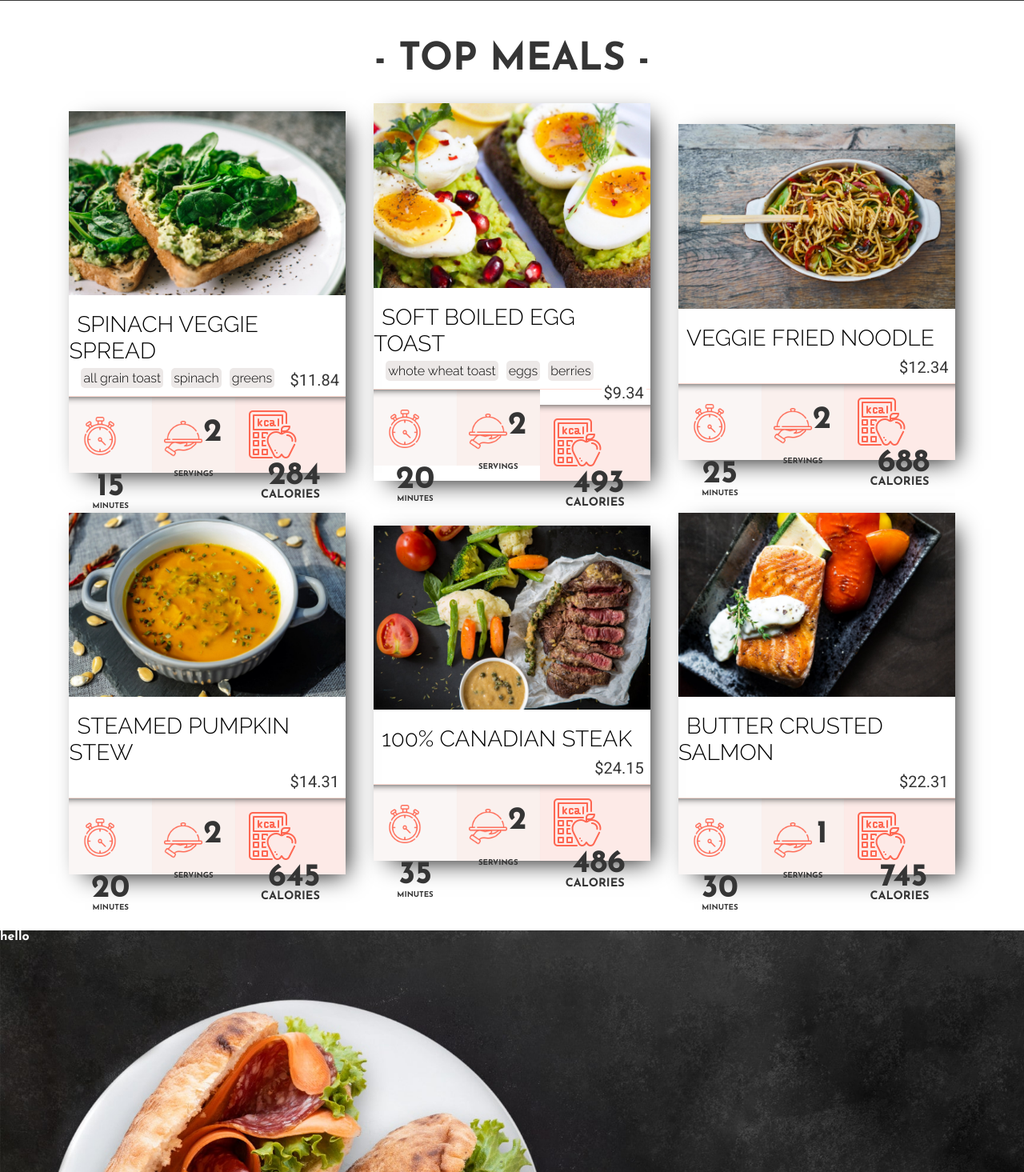
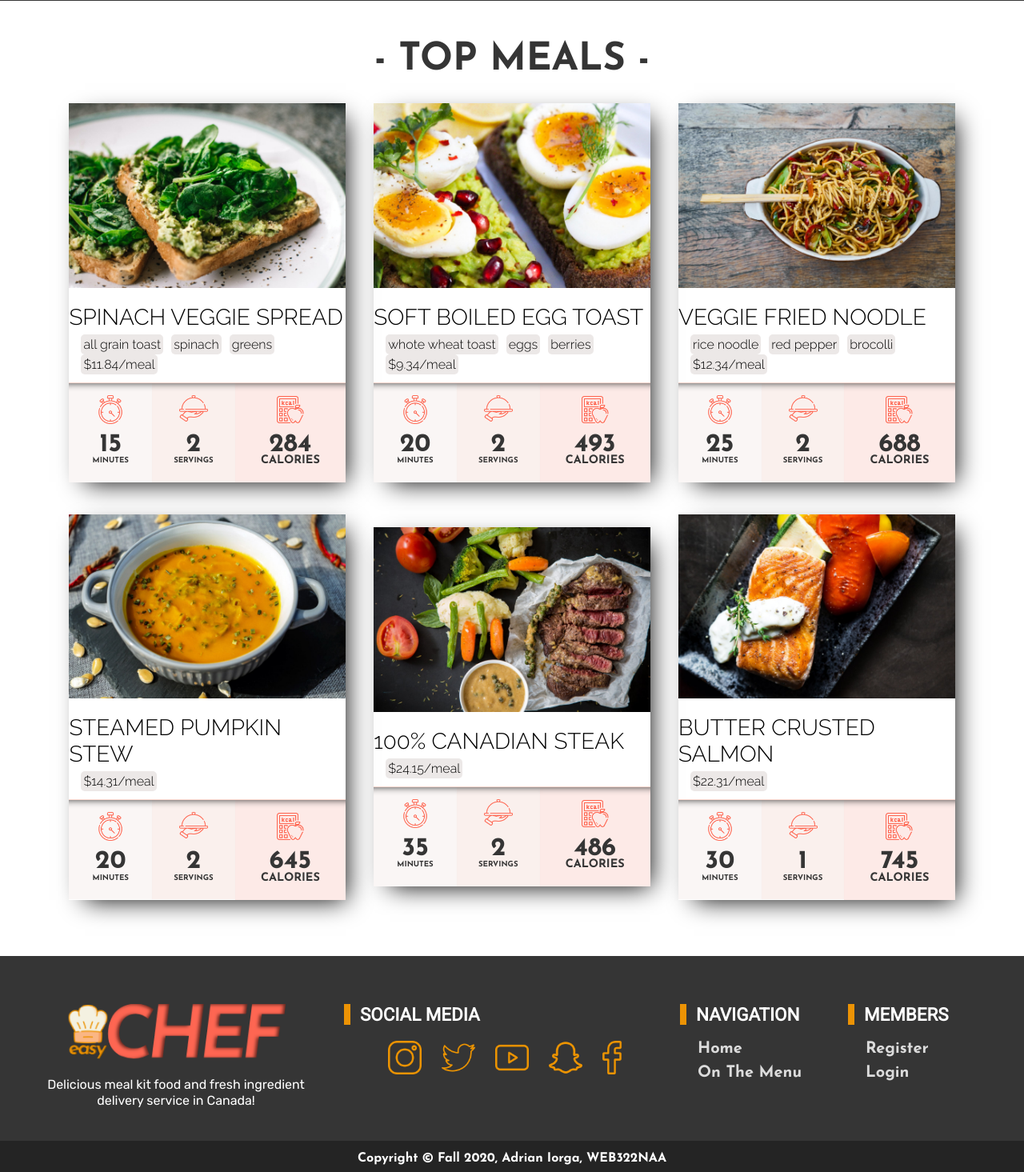
Before and after one commit to iorgadev/meal-kit-website, a Node server app: page / in a window 1280 px wide. Shown: the part 1378-2843 px from the top of the page at 80% size. Run offline with Node 20, Linux system fonts and the light colour scheme; some libraries are stand-ins or nearby versions.

Commit message:
wip improving meal cards

```diff
--- a/meals.js
+++ b/meals.js
@@ -63,7 +63,7 @@ module.exports = [
         id: 5,
         image: 'pexels-engin-akyurt-2347311-min.jpg',
         title: 'Veggie Fried Noodle',
-        included: 'rice noodle, red pepper, brocolli',
+        included: ['rice noodle', 'red pepper', 'brocolli'],
         description: '',
         category: 'lunch',
         price: 12.34,
--- a/public/css/style.css
+++ b/public/css/style.css
@@ -1003,6 +1003,9 @@ input {
     .card .meal {
         display: block;
         width:100%;
+        clear: both;
+        overflow: auto;
+        margin-bottom: 10px;
     }
     .card span {
         font-size:1.75rem;
@@ -1013,7 +1016,7 @@ input {
         width:100%;
     }
     .card .title {
-        padding-left:10px;
+        /* padding-left:2px; */
         text-align: left;
         font-family: 'Raleway', sans-serif;
     }
@@ -1026,6 +1029,7 @@ input {
         margin:0;
         padding:5px;
         width:100%;
+        clear: both;
     }
     .card .tags li {
         display:inline;
@@ -1036,24 +1040,25 @@ input {
         border-radius: 5px;
         font-family: 'Raleway', sans-serif;
     }
-    .card .tags li:last-child {
+    /* .card .tags li:last-child {
         margin-left:10px;
         float:right;
         background-color: #ffffff;
         font-size:1.25rem;
         font-family: 'Roboto';
-        /* color:var(--light-text-color); */
         color:var(--primary-color);
-    }
+    } */
     .stats {
-        margin-top:30px;
-        height:6rem;
+        /* margin-top:30px; */
+        /* height:6rem; */
         vertical-align: middle;
         border-top:1px solid #fddad1;
+        overflow: auto;
     }
     .stats::after{
         content:"";
         display:block;
+        clear: both;
     }
     .stats div {
         /* display: inline-block; */
@@ -1063,7 +1068,7 @@ input {
         text-align: center;
         height:100%;
         vertical-align: middle;
-        padding:25px 15px 15px 15px;
+        padding:15px 15px 15px 15px;
         color:var(--primary-color);
         -webkit-box-shadow: 0px 10px 10px -5px #353535 inset;
         box-shadow: 0px 10px 10px -10px #353535 inset;
@@ -1073,14 +1078,16 @@ input {
         width:40%; /*.big*/
     }
     .stats img {
-        max-width:48px;
-        display:inline;
-        float:left;
+        max-width:36px;
+        display:block;
+        /* float:left; */
+        margin:0 auto;
         position: relative;
         top:0px;
+        margin-bottom:10px;
     }
     .stats .num {
-        font-size:2.5rem;
+        font-size:2rem;
         display:block;
     }
     .stats .text {
@@ -1100,20 +1107,21 @@ input {
         display:block;
     }
     .stats .mid img {
-        top:5px;
+        /* top:5px; */
     }
     .stats .big {
-        padding:15px 15px 20px 15px;
+        /* padding:15px 10px 10px 10px; */
         background-color:#fdeae7;
     }
     .stats .big img {
         /* top:10px; */
-        max-width:64px;
+        max-width:36px;
         margin-bottom:0px;
+        margin-bottom:0 auto;
     }
     .stats .big .num {
-        margin-left:10px;
-        font-size: 2.5rem;
+        /* margin-left:10px; */
+        font-size: 2rem;
         padding-top:10px;
     }
     .stats .big .text {
@@ -1310,6 +1318,9 @@ input {
         font-size:1rem;
     }
 
+
+
+
     /* footer */
     .easychef {
         background-color:var(--primary-color);
@@ -1352,9 +1363,9 @@ input {
 
     #footer {
         background-color: var(--primary-color);
-        background-image:url("../images/footer-bg.jpg");
+        /* background-image:url("../images/footer-bg.jpg"); */
         background-size:cover;
-        height:100vh;
+        /* height:100vh; */
     }
     .footer-nav {
         width:50%;
--- a/views/layouts/main.hbs
+++ b/views/layouts/main.hbs
@@ -21,7 +21,7 @@
 
 {{{ body }}}
 
-{{> testing/new-footer }}
+{{> footer }}
 
 
 </div>
--- a/views/partials/testing/top-meal.hbs
+++ b/views/partials/testing/top-meal.hbs
@@ -9,7 +9,7 @@
         {{#each included}}
             <li>{{this}}</li>
         {{/each}}
-            <li class="cost">${{price}}</li>
+            <li class="">${{price}}/meal</li>
         </ul>
     </div>
 
```
